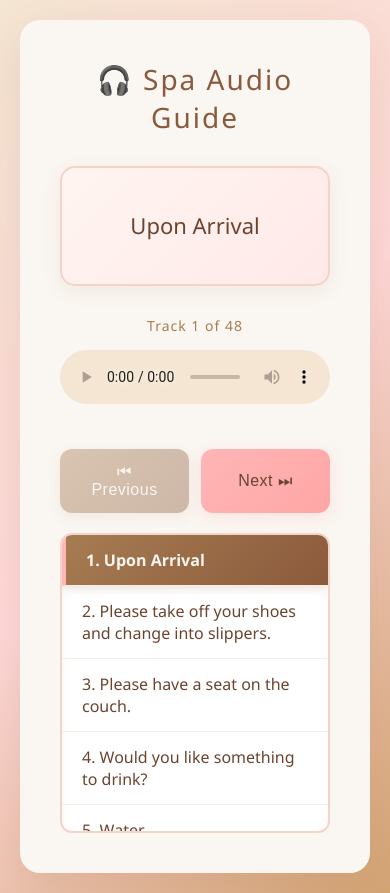
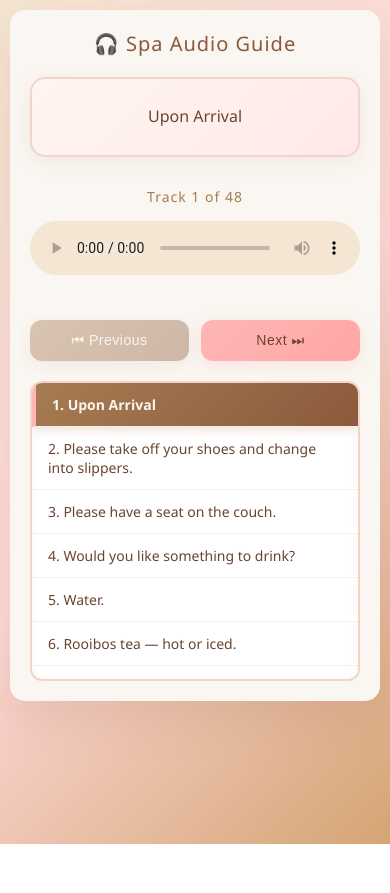
Before and after one commit to cocktail-boy/english-massage, a plain HTML site: page index.html in a window 390 px wide. After the commit the page ends 844 px from the top, so only its background shows below. Drawn offline with Linux system fonts and the light colour scheme.

Commit message:
Adjust size/padding for mobile

```diff
--- a/index.html
+++ b/index.html
@@ -160,6 +160,38 @@
         }
         .playlist::-webkit-scrollbar-thumb:hover {
             background: #a67c52;
+        }
+
+        /* Mobile responsive styles */
+        @media (max-width: 600px) {
+            body {
+                padding: 10px;
+            }
+            .container {
+                padding: 20px;
+                border-radius: 15px;
+            }
+            h1 {
+                font-size: 20px;
+                letter-spacing: 1px;
+                margin-bottom: 20px;
+            }
+            .text-display {
+                padding: 20px;
+                min-height: 80px;
+            }
+            .text-display p {
+                font-size: 16px;
+                line-height: 1.6;
+            }
+            button {
+                padding: 12px 16px;
+                font-size: 14px;
+            }
+            .playlist-item {
+                padding: 12px 16px;
+                font-size: 14px;
+            }
         }
     </style>
 </head>
```
